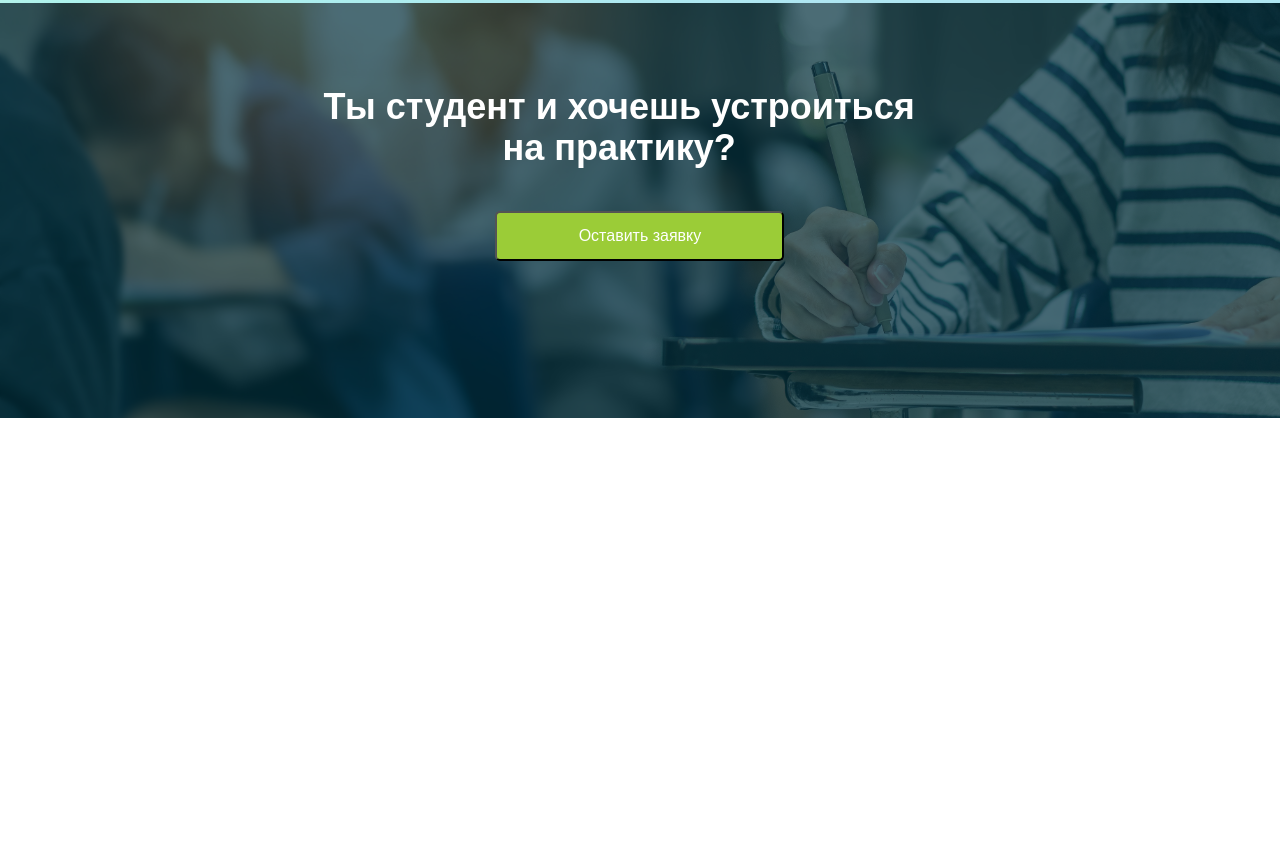
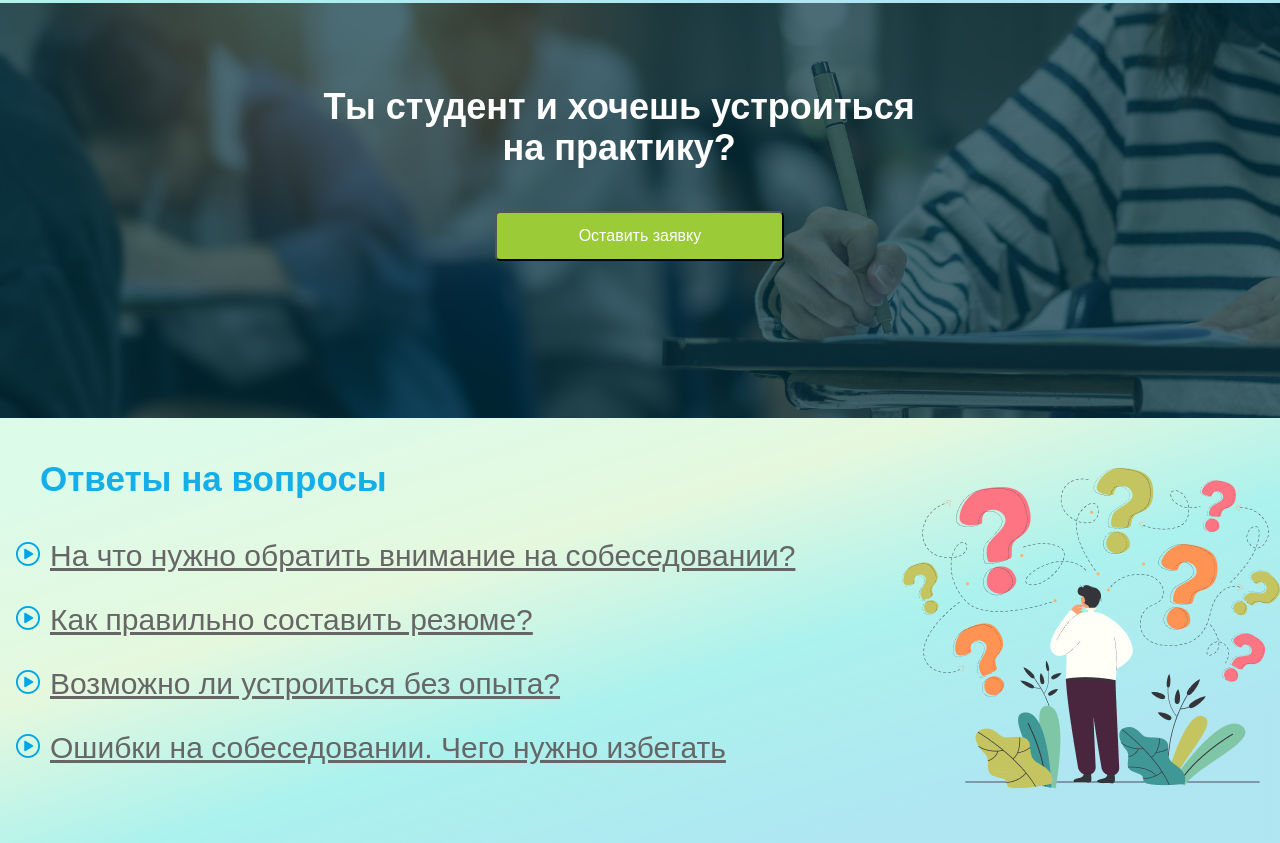
Before and after one commit to x1agy/GendalfTestTask, a website: page index.html in a window 1280 px wide. Shown: the part 1635-2478 px from the top of the page. Before the commit the page ends 2053 px from the top, so only its background shows below. Drawn offline with Linux system fonts and the light colour scheme.

Commit message:
completed main content

```diff
--- a/css/main.css
+++ b/css/main.css
@@ -2,3 +2,4 @@
 @import url(mainStyles.css/aboutContainerStyle.css);
 @import url(mainStyles.css/videoAboutContainerStyle.css);
 @import url(mainStyles.css/questionContainerStyle.css);
+@import url(mainStyles.css/faqContainerStyle.css);
--- /dev/null
+++ b/css/mainStyles.css/faqContainerStyle.css
@@ -0,0 +1,76 @@
+.main__container-faq{
+    background: linear-gradient(163deg, rgba(40, 228, 115, 0.16) 11.27%, rgba(70, 205, 22, 0.14) 35.82%, rgba(39, 221, 209, 0.39) 57.4%, rgba(5, 176, 213, 0.32) 82.7%);
+    backdrop-filter: blur(3.5px);
+    position: relative;
+    padding-bottom: 50px;
+    display: flex;
+    justify-content: center;
+}
+
+.accordion-content{
+    display: none;
+}
+
+.faq-filing{
+    display: flex;
+    justify-content: space-between;
+    width: 100%;
+    max-width: 1280px;
+    align-items: center;
+}
+
+.accordion-title{
+    cursor: pointer;
+    color: #666;
+    font-size: 30px;
+    font-style: normal;
+    font-weight: 100;
+    line-height: normal;
+    text-decoration-line: underline;
+    margin-bottom: 21px;
+    margin-left: 10px;
+
+}
+
+.questions-item-accordion::marker{
+    content:url('../../img/mainimages/mainFaqIsTogleIcon.png');
+}
+
+.accordion-content{
+    padding: 0;
+    color: #666;
+    font-size: 20px;
+    font-style: normal;
+    font-weight: 100;
+    line-height: normal;
+    margin-bottom: 21px;
+    margin-left: 10px;
+    margin-right: 30%;
+}
+
+.faq-title{
+    font-style: normal;
+    line-height: normal;
+    margin: 0;
+}
+
+
+@media(min-width: 360px){
+    .faq-title{
+        padding: 34px 0 10px 40px;
+        color: #14AFE8;
+        font-size: 35px;
+        font-weight: 700;
+    }
+    .faq-image-desk{
+        display: none;
+        margin-left: auto;
+        margin-top: 50px;
+    }
+}
+
+@media(min-width: 910px){
+    .faq-image-desk{
+        display: block;
+    }
+}
--- a/index.html
+++ b/index.html
@@ -27,7 +27,7 @@
             <button class="header__container-desk-button">Запись на собеседование</button>
         </div>
     </header>
-    <main>
+    <main class="main">
         <div class="main__container-welcome">
             <div class="main__container-welcome-filling">
                 <div class="main__container-welcome-text">
@@ -77,6 +77,36 @@
             </div>
         </div>
 
+        <div class="main__container-faq">
+            <div class="faq-filing">
+                <div class="faq-mainContent">
+                    <h1 class="faq-title">Ответы на вопросы</h1>
+                    <ul class="faq-questions">
+                        <li class="questions-item-accordion">
+                            <h3 class="accordion-title">На что нужно обратить внимание на собеседовании?</h3>
+                            <p class="accordion-content">Lorem ipsum dolor sit, amet consectetur adipisicing elit. Necessitatibus molestias nostrum minima sit, ea minus rem quidem, praesentium ratione eius soluta modi iusto voluptas ipsam, consequuntur ab exercitationem harum assumenda?</p>
+                        </li>
+                        <li class="questions-item-accordion">
+                            <h3 class="accordion-title">Как правильно составить резюме?</h3>
+                            <p class="accordion-content">Lorem ipsum dolor sit amet consectetur adipisicing elit. Dicta, doloremque? Provident non recusandae impedit, esse delectus magnam amet error laboriosam blanditiis nisi. Aliquid molestias optio sequi illo quam, eveniet error!</p>
+                        </li>
+                        <li class="questions-item-accordion">
+                            <h3 class="accordion-title">Возможно ли устроиться без опыта?</h3>
+                            <p class="accordion-content">Lorem ipsum dolor sit, amet consectetur adipisicing elit. Repellendus iure sint saepe quia tempora ullam commodi vero laborum voluptas quis magni veniam ipsum atque, odio id cupiditate aliquam corrupti libero.</p>
+                        </li>
+                        <li class="questions-item-accordion">
+                            <h3 class="accordion-title">Ошибки на собеседовании. Чего нужно избегать</h3>
+                            <p class="accordion-content">Lorem ipsum dolor sit amet consectetur adipisicing elit. Harum nulla, rerum recusandae distinctio nihil excepturi! Quia alias adipisci nam atque unde! Alias numquam hic laboriosam quisquam distinctio voluptatum maiores illum.</p>
+                        </li>
+                    </ul>
+                </div>
+                <div class="faq-image-desk"><img class="" src="img/mainimages/mainFaqQuestionsImage.png" alt="questions image"></div>
+            </div>
+        </div>
     </main>
+
+    <footer></footer>
+
+    <script src="script/accordion-container-script.js"></script>
 </body>
 </html>
--- /dev/null
+++ b/script/accordion-container-script.js
@@ -0,0 +1,16 @@
+'use strict'
+
+const accordions = document.querySelectorAll('.questions-item-accordion');
+const accordionsArray = Array.from(accordions)
+
+accordionsArray.map(accordion => {
+    accordion.addEventListener('click', (e)=>{
+        const accordionContent = e.target.nextElementSibling;
+        if(accordionContent.style.display !== 'block'){
+            accordionContent.style.display = 'block';
+        }
+        else{
+            accordionContent.style.display = 'none'
+        }
+    })
+})
```
Also changed, not shown: img/mainimages/mainFaqIsTogleIcon.png (added), img/mainimages/mainFaqQuestionsImage.png (added).
